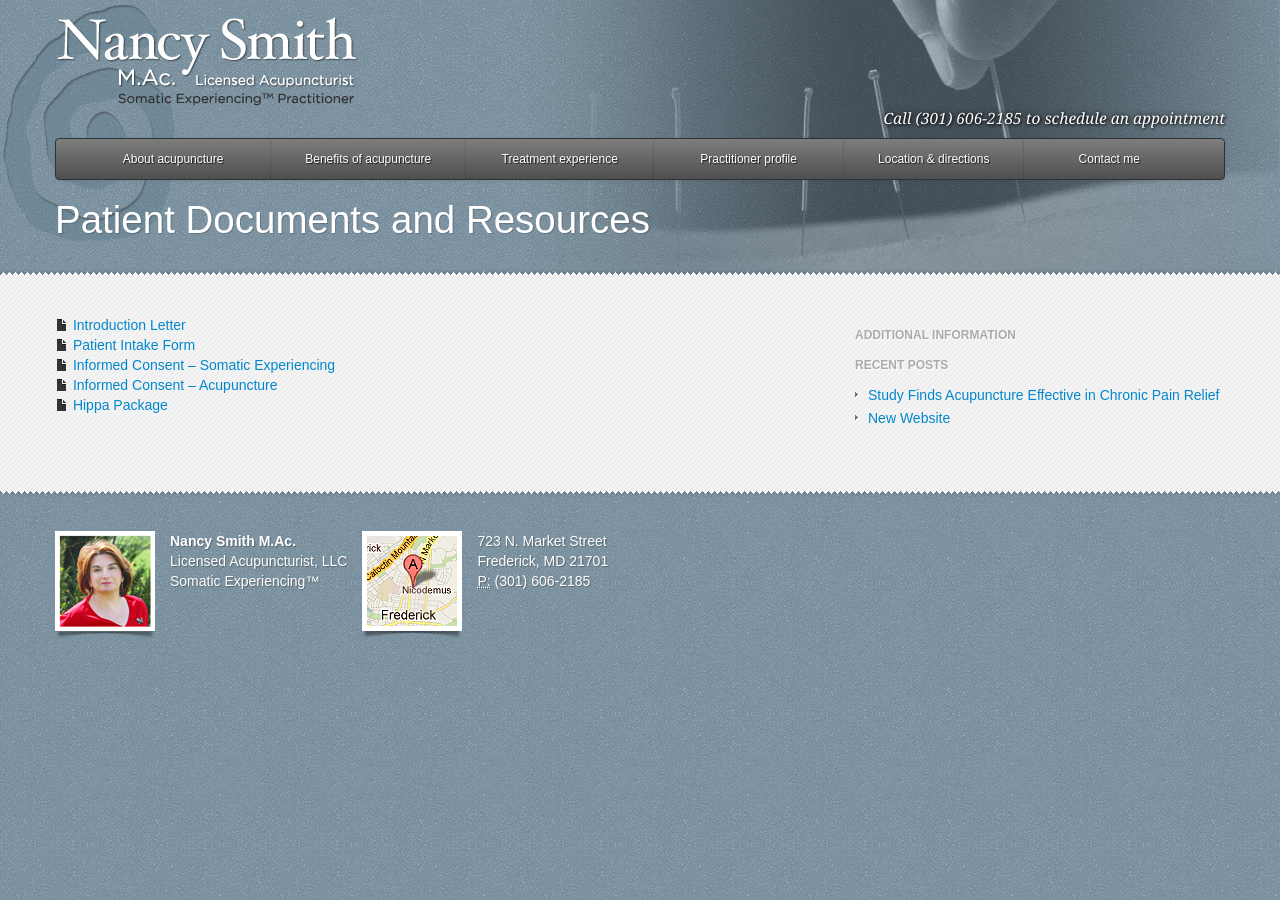
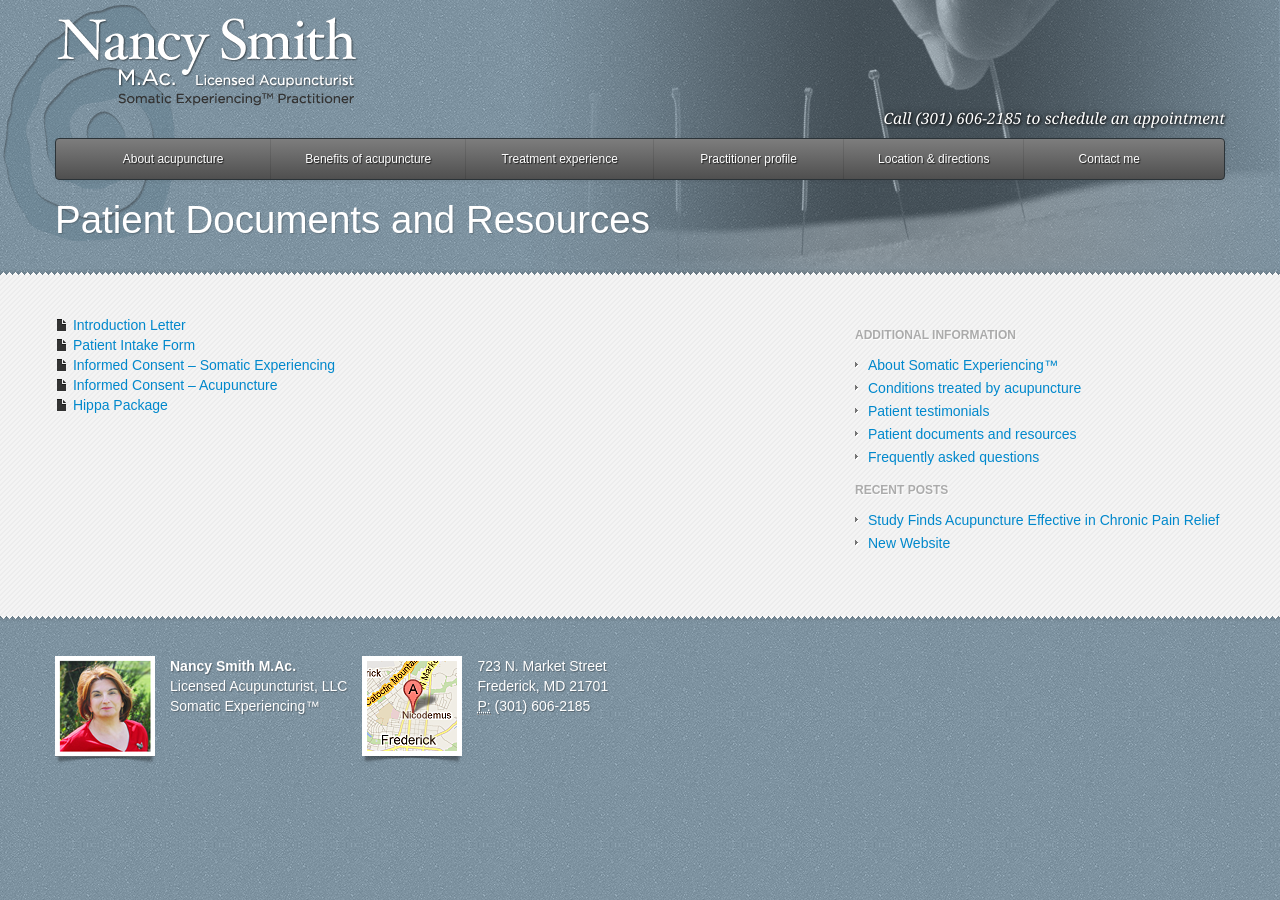
Before and after one commit to paulsmith/frederickacupuncture.com, a Jekyll site: the page built from patient-documents-and-resources/index.html, in a window 1280 px wide. Built offline with Jekyll 4.4.1, drawn with Linux system fonts in a browser that asks for light colours; some web fonts are replaced.

Commit message:
Fix sidebar

```diff
--- a/_layouts/page.html
+++ b/_layouts/page.html
@@ -12,6 +12,7 @@ links:
   - title: Frequently asked questions
     href: /faq
 ---
+
 <div class="row">
   <div class="span8">
     {{ content }}
@@ -19,7 +20,7 @@ links:
   <div class="span4 sidebar">
     <h4>Additional Information</h4>
     <ul class="unstyled">
-            {% for link in page.links %}
+      {% for link in layout.links %}
       <li>
         <a href="{{ link.href }}">{{ link.title }}</a>
       </li>
```
Lines whose indentation alone changed are shown as unchanged.
